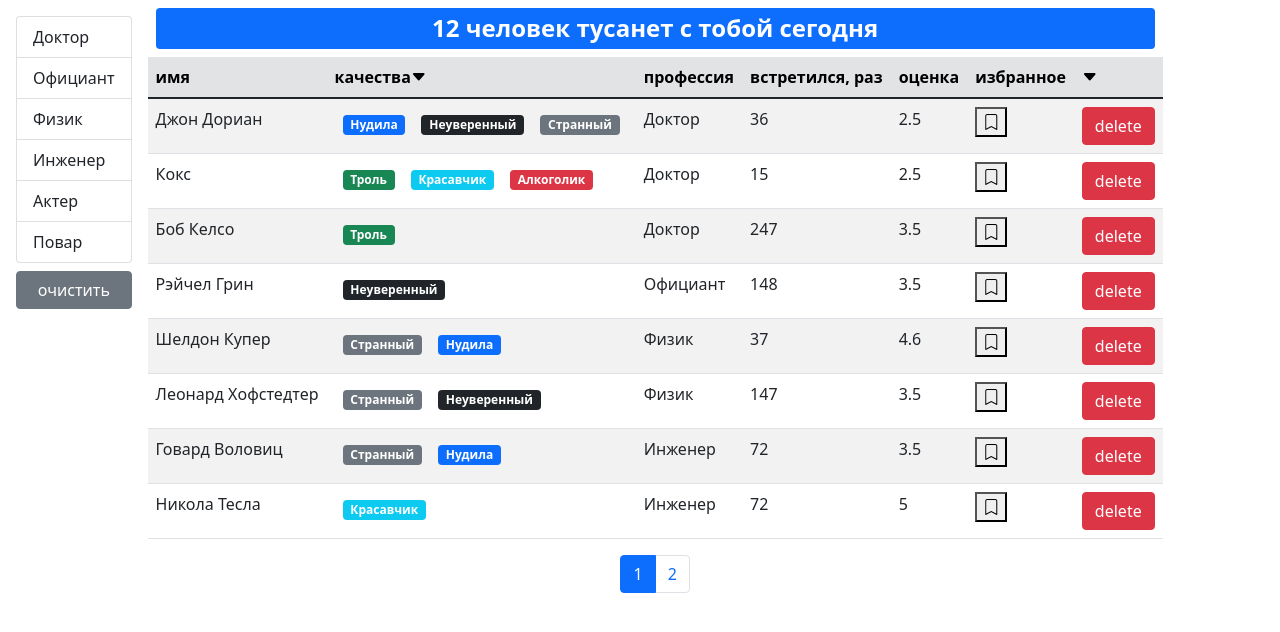
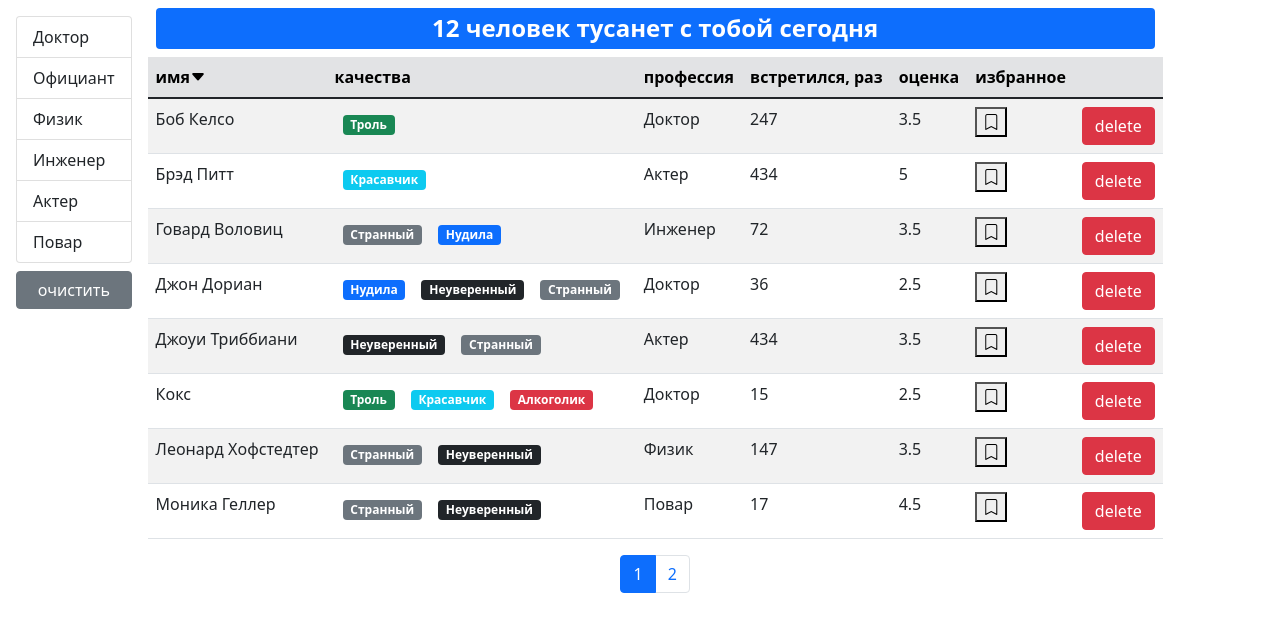
Before and after one commit to UndreiK/kp-19-3, a React (Create React App) app: page / in a window 1280 px wide. Shown: the top 632 px of the page. Built offline with nearby package versions, Linux system fonts and the light colour scheme.

Commit message:
add sort

```diff
--- a/src/app/components/tableHeader.jsx
+++ b/src/app/components/tableHeader.jsx
@@ -12,6 +12,18 @@
       onSort({ path: item, order: "asc" })
     }
   }
+
+  const renderSortArrow = (selectedSort, currentPath) => {
+    if (selectedSort.path === currentPath) {
+      if (selectedSort.order === "asc") {
+        return <i className="bi bi-caret-down-fill"></i>
+      } else {
+        return <i className="bi bi-caret-up-fill"></i>
+      }
+    }
+    return null
+  }
+
   return (
     <thead className="table-secondary">
       <tr>
@@ -27,8 +39,9 @@
             scope="col"
           >
             {columns[column].name}
+            {renderSortArrow(selectedSort, columns[column].path)}
 
-            {selectedSort.path === columns[column].path && (
+            {/* {selectedSort.path === columns[column].path && (
               <i
                 className={
                   selectedSort.order === "asc"
@@ -36,7 +49,7 @@
                     : "bi bi-caret-up-fill"
                 }
               ></i>
-            )}
+            )} */}
           </th>
         ))}
 
--- a/src/app/components/users.jsx
+++ b/src/app/components/users.jsx
@@ -13,7 +13,7 @@
   const [currentPage, setCurrentPage] = useState(1)
   const [professions, setProfessions] = useState()
   const [selectedProf, setSelectedProf] = useState()
-  const [sortBy, setSortBy] = useState({ iter: "name", order: "asc" })
+  const [sortBy, setSortBy] = useState({ path: "name", order: "asc" })
 
   const [users, setUsers] = useState()
 
```
